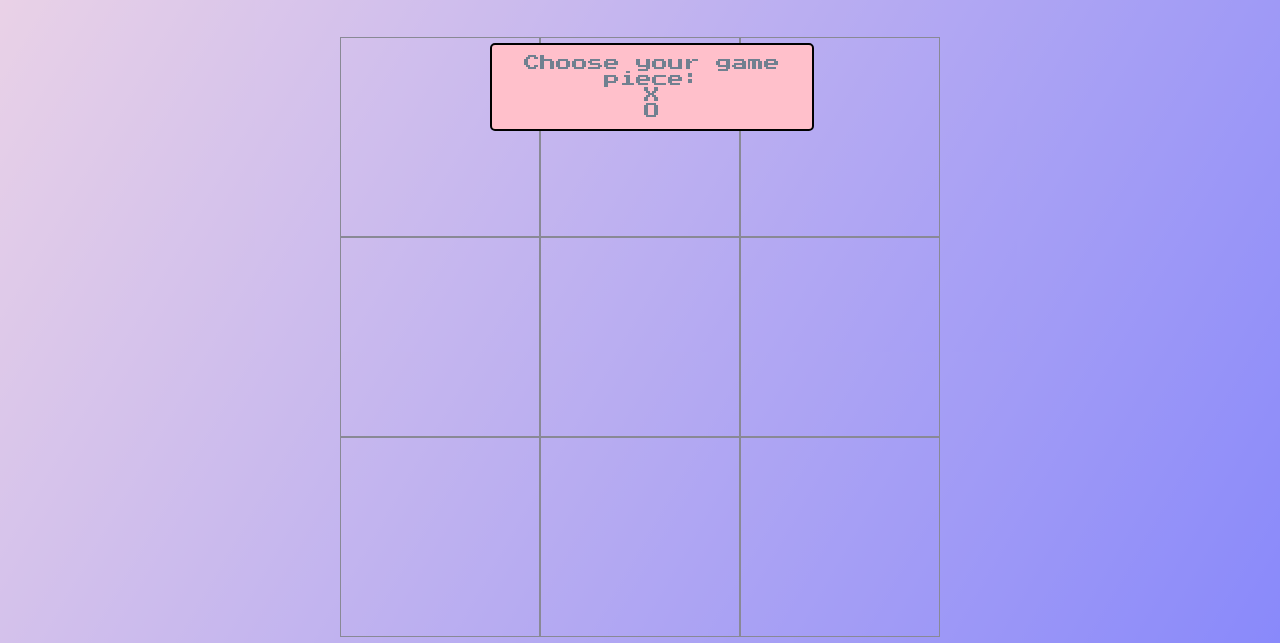
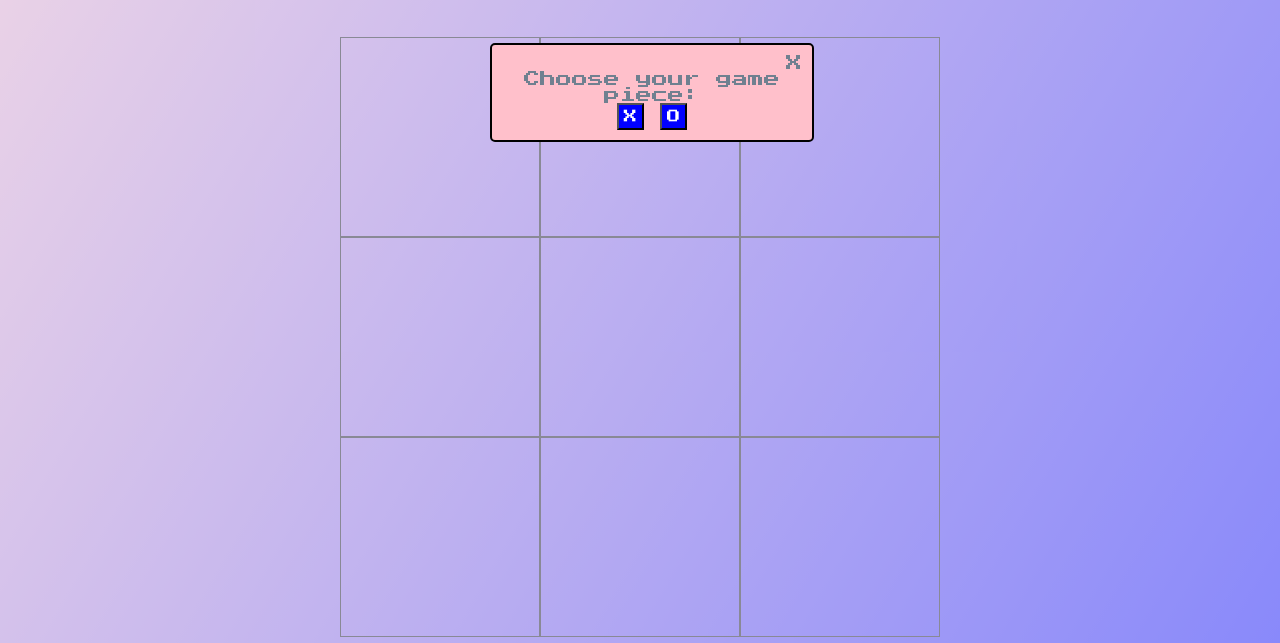
Before and after one commit to TrshPuppy/tic-tac-toe, a plain HTML site: page index.html in a window 1280 px wide. Shown: the part 157-800 px from the top of the page. Drawn offline with Linux system fonts and the light colour scheme; a web font is replaced by a local one.

Commit message:
Add event listener for modal-close.

```diff
--- a/app.js
+++ b/app.js
@@ -4,6 +4,8 @@ const gameBoardUI = document.querySelector(".game-board");
 let playerPieces;
 let gameTile;
 let turnNumber = 1;
+let modalClose = document.querySelector(".modal-close");
+let modalActual = document.querySelector(".modal");
 
 refreshGame();
 
@@ -112,3 +114,8 @@ function checkForWin(gameBoard) {
     return false;
   }
 }
+
+// Event Liosteners:
+modalClose.addEventListener("click", () => {
+  modalActual.style.display = "none";
+});
--- a/index.html
+++ b/index.html
@@ -11,9 +11,12 @@
     <div class="main">
       <div class="modal">
         <div class="modal-content">
+          <div class="modal-close">X</div>
           <div class="modal-title">Choose your game piece:</div>
-          <div class="modal-gamepiece">X</div>
-          <div class="modal-gamepiece">O</div>
+          <div class="buttons">
+            <button class="modal-gamepiece" type="button">X</button>
+            <button class="modal-gamepiece" type="button">O</button>
+          </div>
         </div>
       </div>
       <div class="title">Tic-Tac-Toe!</div>
--- a/style.css
+++ b/style.css
@@ -24,6 +24,13 @@ body {
   height: 100vh;
   background-color: var(--modal-actual-bg);
 }
+.modal-close {
+  align-self: flex-end;
+}
+.modal-close:hover {
+  color: black;
+  cursor: pointer;
+}
 .modal-content {
   display: flex;
   flex-direction: column;
@@ -41,10 +48,17 @@ body {
   color: slategray;
   padding: 10px;
 }
+button {
+  padding: 5px;
+  font-family: var(--main-font);
+  background-color: blue;
+  color: white;
+}
+.modal-gamepiece {
+}
 
 .title {
   text-align: center;
-
   padding: 5vh 0vh;
   font-size: 1.5rem;
 }
```
